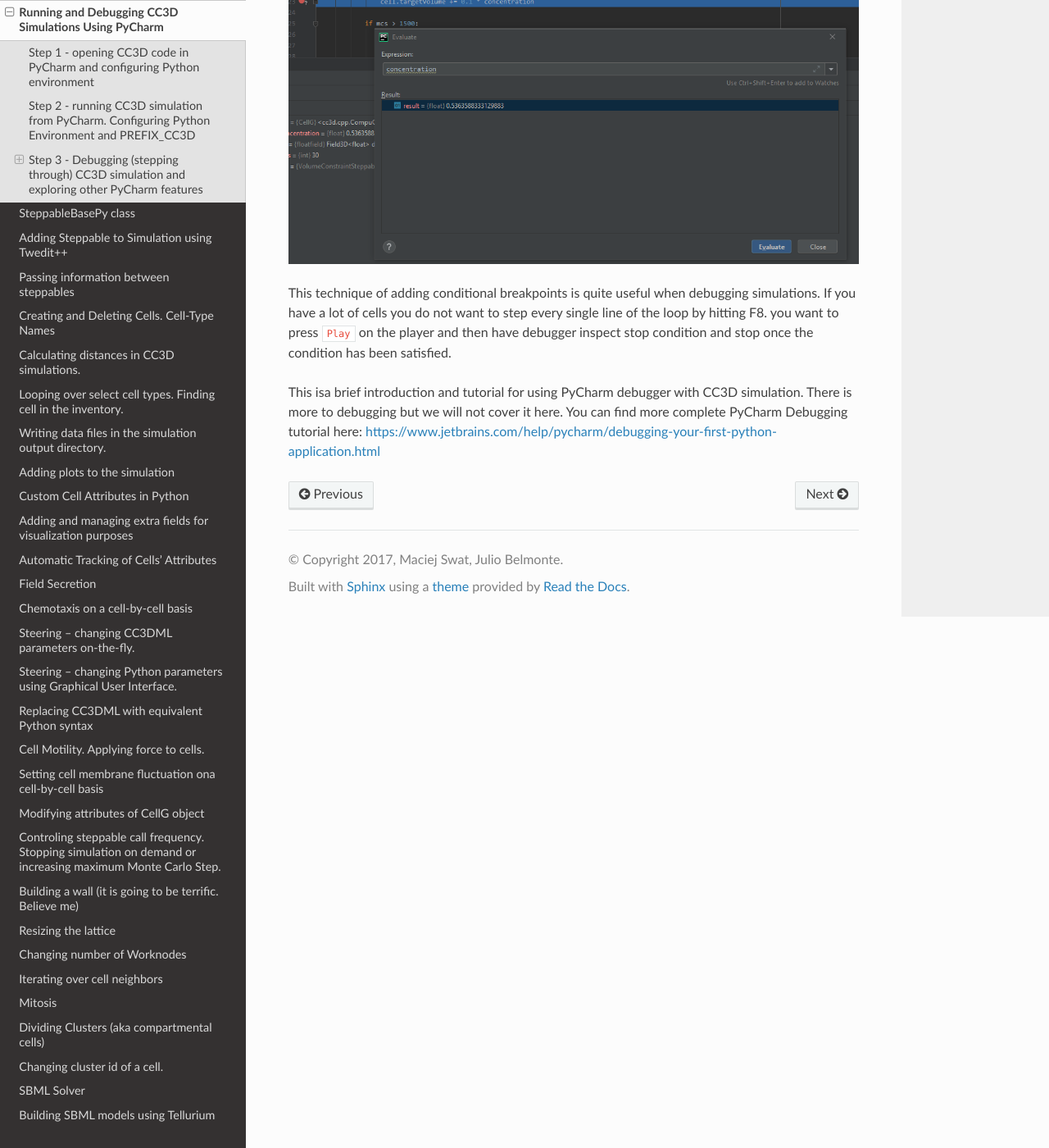
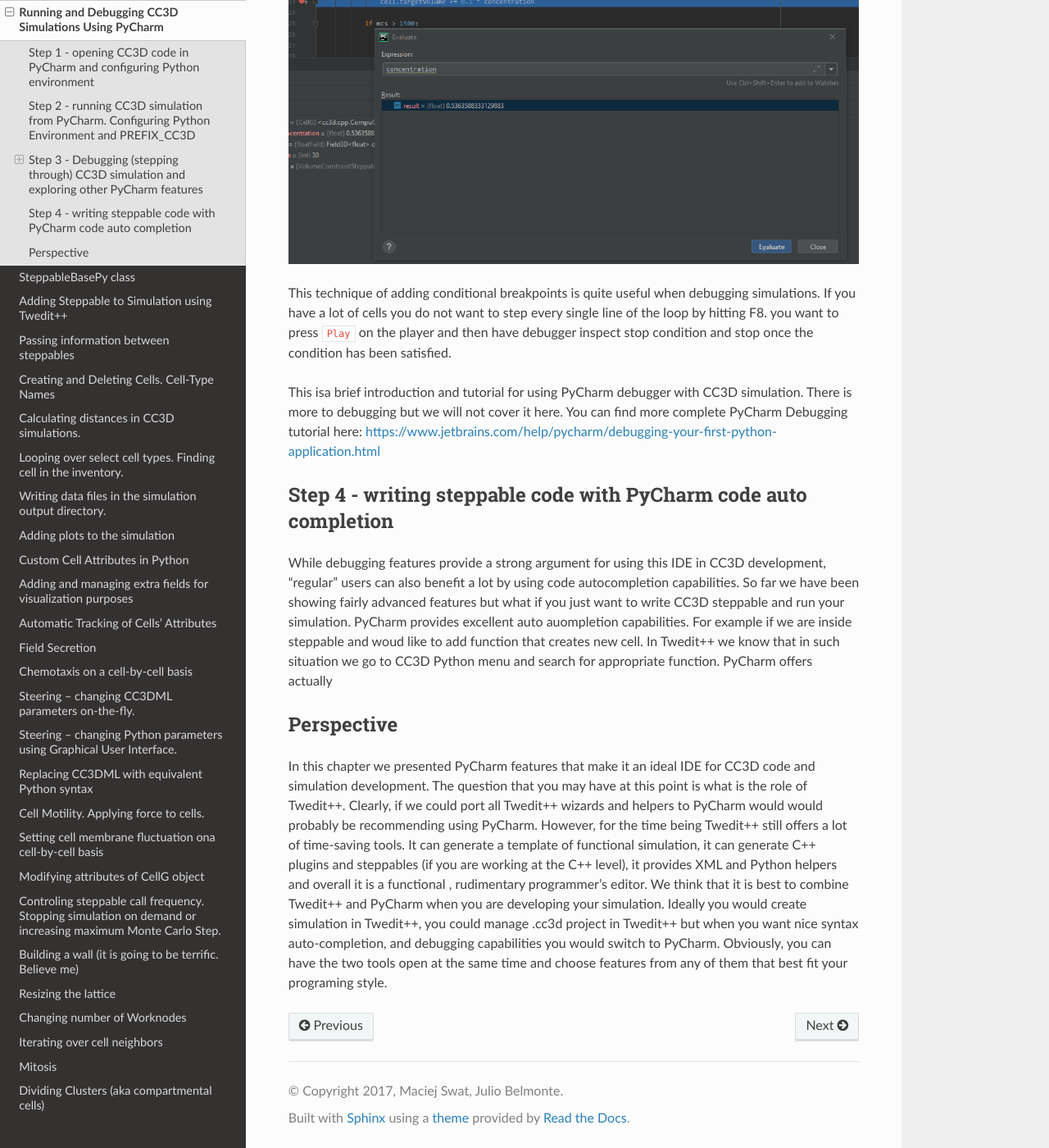
Before and after one commit to CompuCell3D/PythonScriptingManual, a Sphinx documentation site: the page built from docs/debugging_cc3d_simulations_in_PyCharm.rst, in a window 1280 px wide and 1400 px high, scrolled down 15033 px. Shown: the whole window at 82% size. Built offline with Sphinx 7.4.7 and the Read the Docs theme 2.0.0, drawn with Linux system fonts in a browser that asks for light colours.

Commit message:
added new content

```diff
--- a/docs/debugging_cc3d_simulations_in_PyCharm.rst
+++ b/docs/debugging_cc3d_simulations_in_PyCharm.rst
@@ -264,6 +264,30 @@ This isa brief introduction and tutorial for using PyCharm debugger with CC3D si
 but we will not cover it here. You can find more complete PyCharm Debugging tutorial here:
 https://www.jetbrains.com/help/pycharm/debugging-your-first-python-application.html
 
+Step 4 - writing steppable code with PyCharm code auto completion
+-----------------------------------------------------------------
+
+While debugging features provide a strong argument for using this IDE in CC3D development, "regular" users can
+also benefit a lot by using code autocompletion capabilities. So far we have been showing fairly advanced features
+but what if you just want to write CC3D steppable and run your simulation. PyCharm provides excellent auto auompletion
+capabilities. For example if we are inside steppable and woud like to add function that creates new cell. In Twedit++
+we know that in such situation we go to CC3D Python menu and search for appropriate function. PyCharm offers actually
+
+
+Perspective
+------------
+
+In this chapter we presented PyCharm features that make it an ideal IDE for CC3D code and simulation development.
+The question that you may have at this point is what is the role of Twedit++. Clearly, if we could port all Twedit++
+wizards and helpers to PyCharm would would probably be recommending using PyCharm. However, for the time being Twedit++
+still offers a lot of time-saving tools. It can generate a template of functional simulation, it can generate
+C++ plugins and steppables (if you are working at the C++ level), it provides XML and Python helpers and overall
+it is a functional , rudimentary programmer's editor. We think that it is best to combine Twedit++ and PyCharm when
+you are developing your simulation. Ideally you would create simulation in Twedit++, you could manage .cc3d project in
+Twedit++ but when you want nice syntax auto-completion, and debugging capabilities you would switch to PyCharm. Obviously,
+you can have the two tools open at the same time and choose features from any of them that best fit your programing
+style.
+
 
 
 .. |pycharm_win_01| image:: images/pycharm_win_01.png
```
